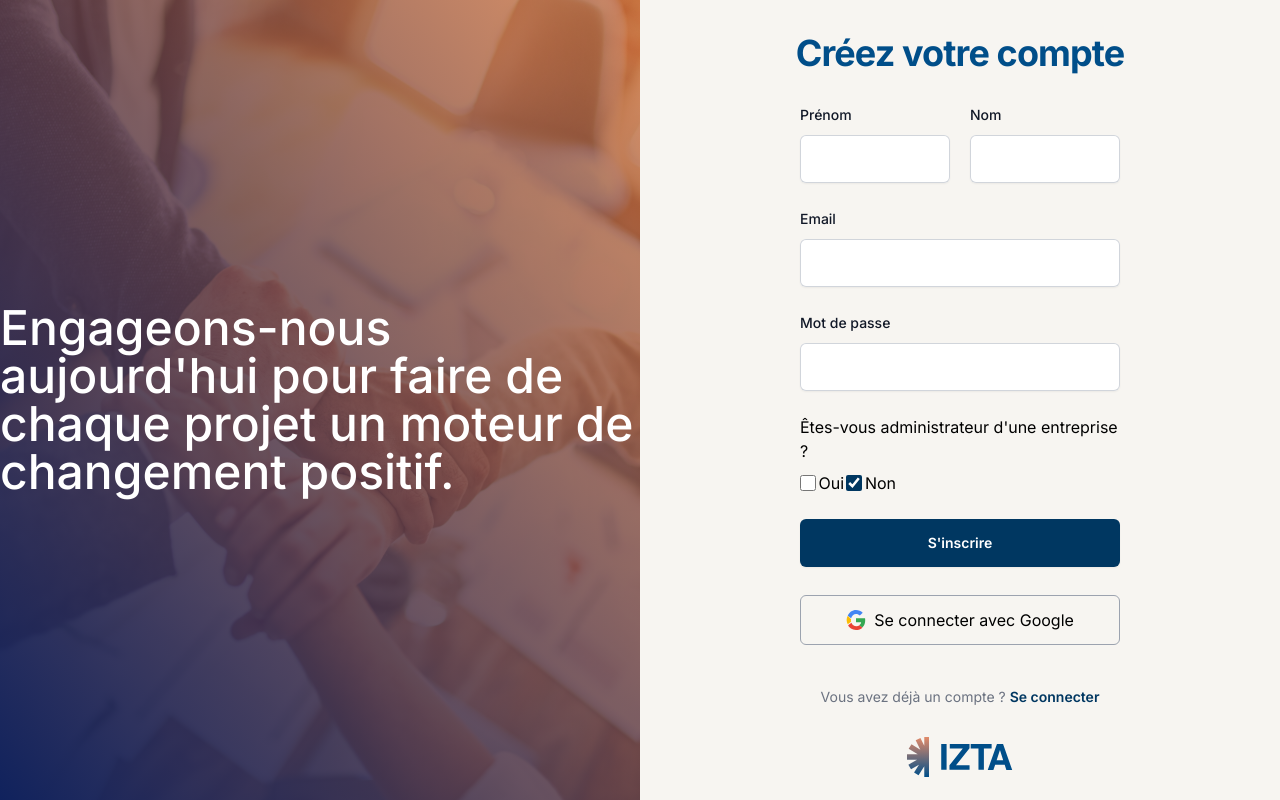
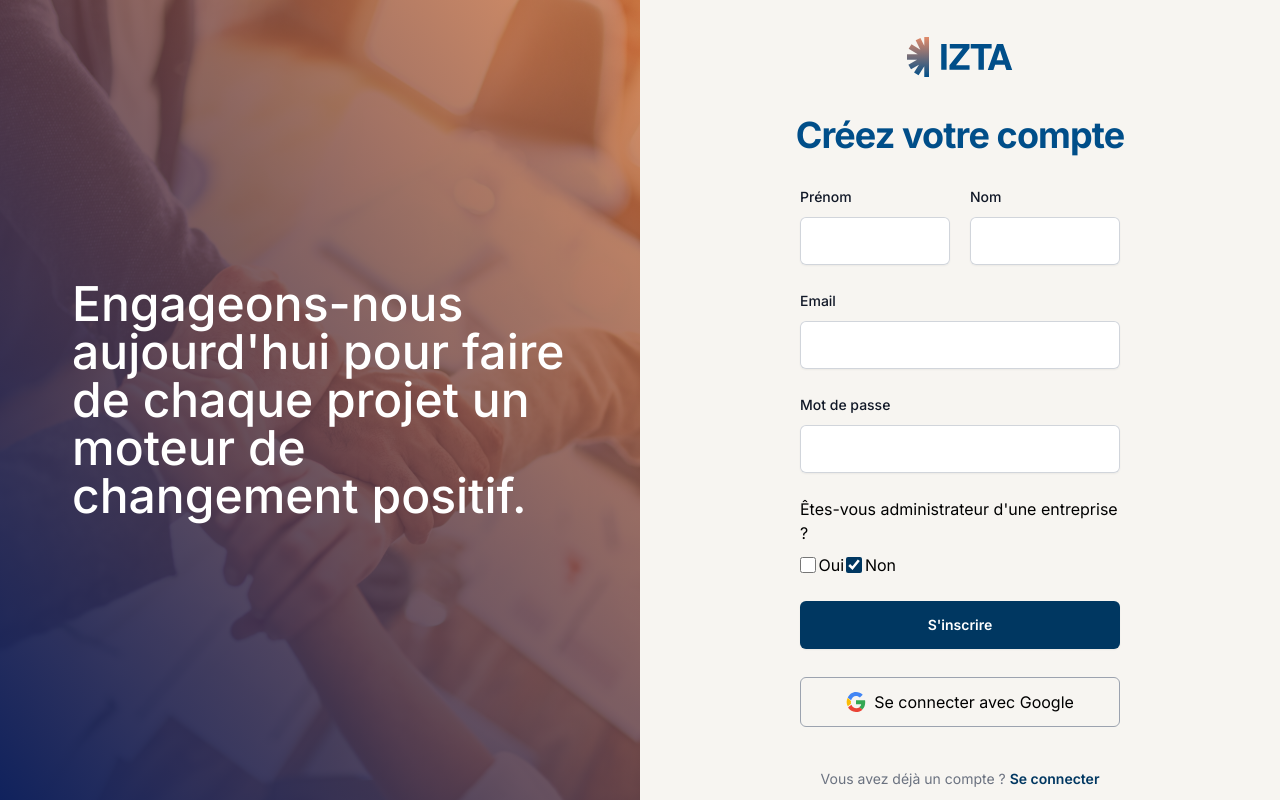
Before and after one commit to gregmlt/izta-Frontend, a Next.js app: page /register in a window 1280 px wide. Built offline with nearby package versions, Linux system fonts and the light colour scheme; no server answers.

Commit message:
updated profile

```diff
--- a/components/PersonalAreaNavigation.js
+++ b/components/PersonalAreaNavigation.js
@@ -4,7 +4,11 @@ import ClapSVGIcons from "./iconsSVG/ClapSVGIcons";
 import { useDispatch, useSelector } from "react-redux";
 import { putCompanyToUser } from "@/reducers/companies";
 
-export default function PersonalAreaNavigation({ setActiveTab, onLogout }) {
+export default function PersonalAreaNavigation({
+  activeTab,
+  setActiveTab,
+  onLogout,
+}) {
   const [entrepriseOptionIsOpen, setEntrepriseOptionIsOpen] = useState(false);
   const dispatch = useDispatch();
   const token = useSelector((state) => state.users.value.token);
@@ -39,7 +43,11 @@ export default function PersonalAreaNavigation({ setActiveTab, onLogout }) {
             <button
               onClick={() => setActiveTab("entreprises")}
               type="button"
-              className="flex items-center py-4 px-3 mt-2 text-md font-medium bg-[F7F5F1] rounded hover:bg-[#f2c9ba] transition ease-in-out 800ms focus:outline-none focus:ring-2 focus:ring-[#f2c9ba]"
+              className={`flex items-center py-4 px-3 mt-2 text-md font-medium rounded transition ease-in-out 800ms focus:outline-none focus:ring-2 ${
+                activeTab === "entreprises"
+                  ? " ring-2 ring-[#f2c9ba]"
+                  : "ring-[#f2c9ba] "
+              }`}
             >
               <svg
                 xmlns="http://www.w3.org/2000/svg"
--- a/components/Register.js
+++ b/components/Register.js
@@ -176,13 +176,20 @@ export default function Login() {
     <>
       <div className="flex">
         <div className=" flex justify-center items-center bg-[linear-gradient(to_left_bottom,rgba(206,100,38,0.7),rgba(16,34,93,1)),url('/images/Team-building.jpg')] w-[50%] h-[100vh] bg-right bg-cover ">
-          <p className="w-[700px] text-5xl font-medium text-white ">
+          <p className="w-[90%] text-5xl font-medium text-white px-10 ">
             Engageons-nous aujourd'hui pour faire de chaque projet un moteur de
             changement positif.
           </p>
         </div>
         <div className="flex flex-col items-center justify-center w-[50%] h-[100vh]">
           <div className="sm:mx-auto sm:w-full sm:max-w-sm">
+            <div className="my-7">
+              <img
+                className="mx-auto h-10 w-auto"
+                src="/Logo/Logomark.svg"
+                alt="Your Company"
+              />
+            </div>
 
             <h2 className="mt-10 text-center text-4xl font-bold leading-9 tracking-tight text-[#004E89]">
               Créez votre compte
@@ -202,7 +209,7 @@ export default function Login() {
             ) : (
               step === 1 && (
                 <form className="space-y-6 w-[100%]">
-                  <div className="flex mt-8 w-[100%]">
+                  <div className="flex mt-8 w-[100%] justify-between">
                     <div className="mr-5">
                       <label
                         htmlFor="surname"
@@ -355,9 +362,7 @@ export default function Login() {
                       Visiter mon profil pour personnaliser mes préférences et
                       compléter mes données.
                     </li>
-                    <li>
-                      Retourner à l'accueil.
-                    </li>
+                    <li>Retourner à l'accueil.</li>
                   </ul>
                 </p>
                 <div className="flex mt-10">
@@ -524,13 +529,6 @@ export default function Login() {
               </p>
             )}
           </div>
-          <div className="my-7">
-          <img
-              className="mx-auto h-10 w-auto"
-              src="/Logo/Logomark.svg"
-              alt="Your Company"
-            />
-          </div>
         </div>
       </div>
     </>
--- a/pages/profile/index.js
+++ b/pages/profile/index.js
@@ -65,6 +65,7 @@ export default function Profile() {
 
         <div className="flex justify-between">
           <PersonalAreaNavigation
+          activeTab={activeTab}
             setActiveTab={setActiveTab}
             onLogout={handleLogout}
           />
```
Also changed, not shown: components/CompanyInfoModal.js (+5 -5 lines).
